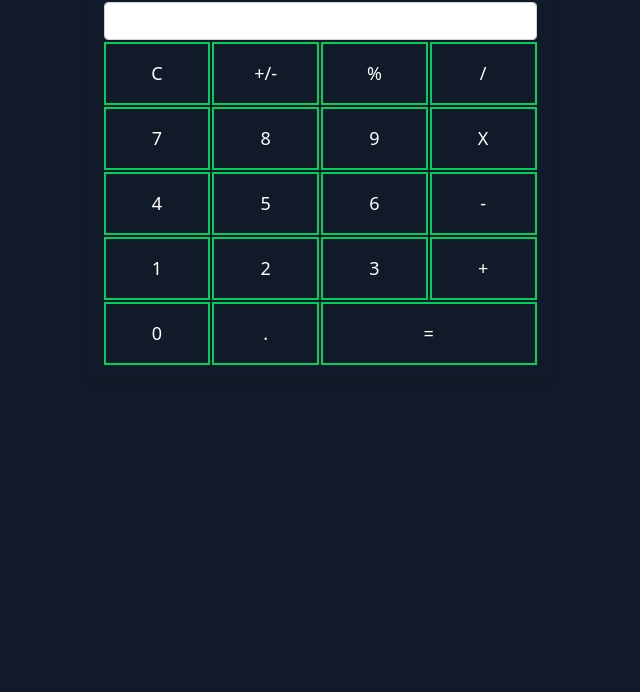
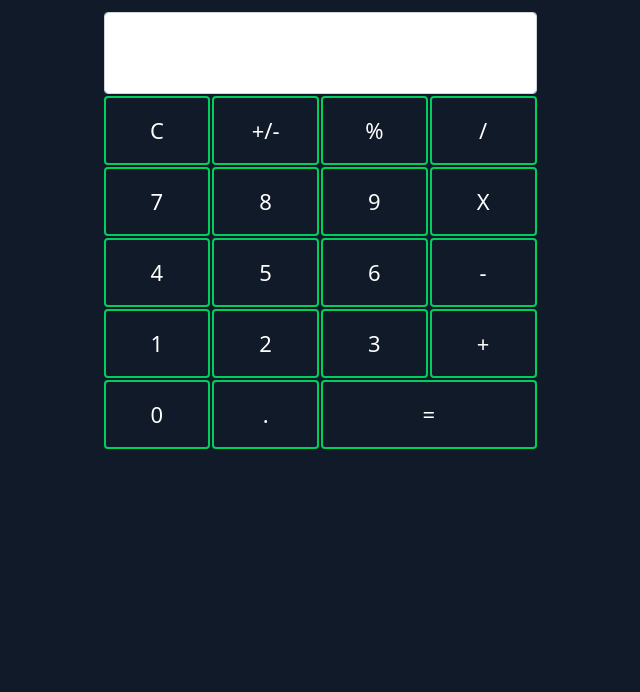
Before and after one commit to Rakib544/simple-calculator, a plain HTML site: page index.html in a window 1280 px wide. Shown: the part 108-800 px from the top of the page, without its empty margins (320-960 px from the left). Drawn offline with nearby package versions, Linux system fonts and the light colour scheme.

Commit message:
add new commit

```diff
--- a/index.html
+++ b/index.html
@@ -9,31 +9,31 @@
 </head>
 <body>
     <main class="container">
-        <section class="col-lg-5 col-md-8 col-sm-12 mx-auto mt-5 shadow-sm rounded">
-            <h2 class="text-center text-white">Simple Calculator</h2>
-            <div class="calculator-body grid-system p-3">
+        <section class="col-lg-5 col-md-8 col-sm-12 mx-auto mt-5">
+            <h1 class="text-center text-white">Simple Calculator</h1>
+            <div class="calculator-body grid-system p-3 ">
                 <div class="input-box">
-                    <input id="display" type="text" class="form-control">
+                    <input id="display" type="text" class="form-control p-3 fs-2">
                 </div>
-                <div class="grid p-sm-2 p-lg-3 p-md-2" onclick="clearDisplay()">C</div>
-                <div class="grid p-sm-2 p-lg-3 p-md-2">+/-</div>
-                <div class="grid p-sm-2 p-lg-3 p-md-2" onclick="displayValue('%')">%</div>
-                <div class="grid p-sm-2 p-lg-3 p-md-2" onclick="displayValue('/')">/</div>
-                <div class="grid p-sm-2 p-lg-3 p-md-2" onclick="displayValue('7')">7</div>
-                <div class="grid p-sm-2 p-lg-3 p-md-2" onclick="displayValue('8')">8</div>
-                <div class="grid p-sm-2 p-lg-3 p-md-2" onclick="displayValue('9')">9</div>
-                <div class="grid p-sm-2 p-lg-3 p-md-2" onclick="displayValue('*')">X</div>
-                <div class="grid p-sm-2 p-lg-3 p-md-2" onclick="displayValue('4')">4</div>
-                <div class="grid p-sm-2 p-lg-3 p-md-2" onclick="displayValue('5')">5</div>
-                <div class="grid p-sm-2 p-lg-3 p-md-2" onclick="displayValue('6')">6</div>
-                <div class="grid p-sm-2 p-lg-3 p-md-2" onclick="displayValue('-')">-</div>
-                <div class="grid p-sm-2 p-lg-3 p-md-2" onclick="displayValue('1')">1</div>
-                <div class="grid p-sm-2 p-lg-3 p-md-2" onclick="displayValue('2')">2</div>
-                <div class="grid p-sm-2 p-lg-3 p-md-2" onclick="displayValue('3')">3</div>
-                <div class="grid p-sm-2 p-lg-3 p-md-2" onclick="displayValue('+')">+</div>
-                <div class="grid p-sm-2 p-lg-3 p-md-2" onclick="displayValue('0')">0</div>
-                <div class="grid p-sm-2 p-lg-3 p-md-2" onclick="displayValue('.')">.</div>
-                <div class="grid grid-2 p-sm-2 p-lg-3 p-md-2" onclick="result()">=</div>
+                <div class="grid p-sm-2 p-lg-3 p-md-2 rounded" onclick="clearDisplay()">C</div>
+                <div class="grid p-sm-2 p-lg-3 p-md-2 rounded">+/-</div>
+                <div class="grid p-sm-2 p-lg-3 p-md-2 rounded" onclick="displayValue('%')">%</div>
+                <div class="grid p-sm-2 p-lg-3 p-md-2 rounded" onclick="displayValue('/')">/</div>
+                <div class="grid p-sm-2 p-lg-3 p-md-2 rounded" onclick="displayValue('7')">7</div>
+                <div class="grid p-sm-2 p-lg-3 p-md-2 rounded" onclick="displayValue('8')">8</div>
+                <div class="grid p-sm-2 p-lg-3 p-md-2 rounded" onclick="displayValue('9')">9</div>
+                <div class="grid p-sm-2 p-lg-3 p-md-2 rounded" onclick="displayValue('*')">X</div>
+                <div class="grid p-sm-2 p-lg-3 p-md-2 rounded" onclick="displayValue('4')">4</div>
+                <div class="grid p-sm-2 p-lg-3 p-md-2 rounded" onclick="displayValue('5')">5</div>
+                <div class="grid p-sm-2 p-lg-3 p-md-2 rounded" onclick="displayValue('6')">6</div>
+                <div class="grid p-sm-2 p-lg-3 p-md-2 rounded" onclick="displayValue('-')">-</div>
+                <div class="grid p-sm-2 p-lg-3 p-md-2 rounded" onclick="displayValue('1')">1</div>
+                <div class="grid p-sm-2 p-lg-3 p-md-2 rounded" onclick="displayValue('2')">2</div>
+                <div class="grid p-sm-2 p-lg-3 p-md-2 rounded" onclick="displayValue('3')">3</div>
+                <div class="grid p-sm-2 p-lg-3 p-md-2 rounded" onclick="displayValue('+')">+</div>
+                <div class="grid p-sm-2 p-lg-3 p-md-2 rounded" onclick="displayValue('0')">0</div>
+                <div class="grid p-sm-2 p-lg-3 p-md-2 rounded" onclick="displayValue('.')">.</div>
+                <div class="grid grid-2 p-sm-2 p-lg-3 p-md-2 rounded" onclick="result()">=</div>
             </div>
         </section>
     </main>
--- a/style.css
+++ b/style.css
@@ -11,9 +11,10 @@ body{
     cursor: pointer;
     text-align: center;
     border: 2px solid #00CF5D;
-    font-size: 18px;
+    font-size: 22px;
     color: #fff;
 }
+
 .input-box {
     grid-column-start: 1;
     grid-column-end: 5;
```
